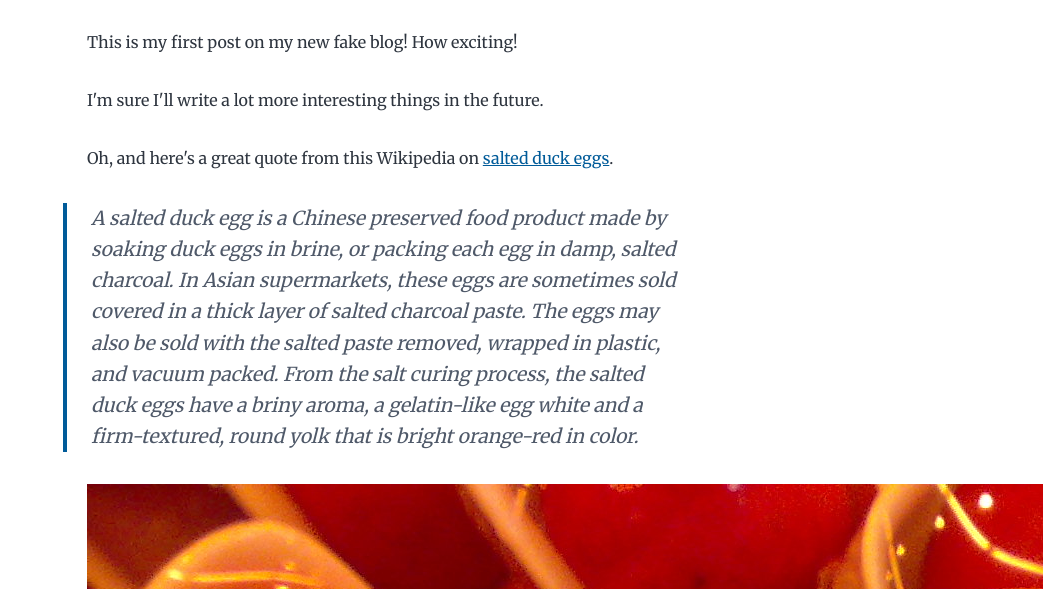
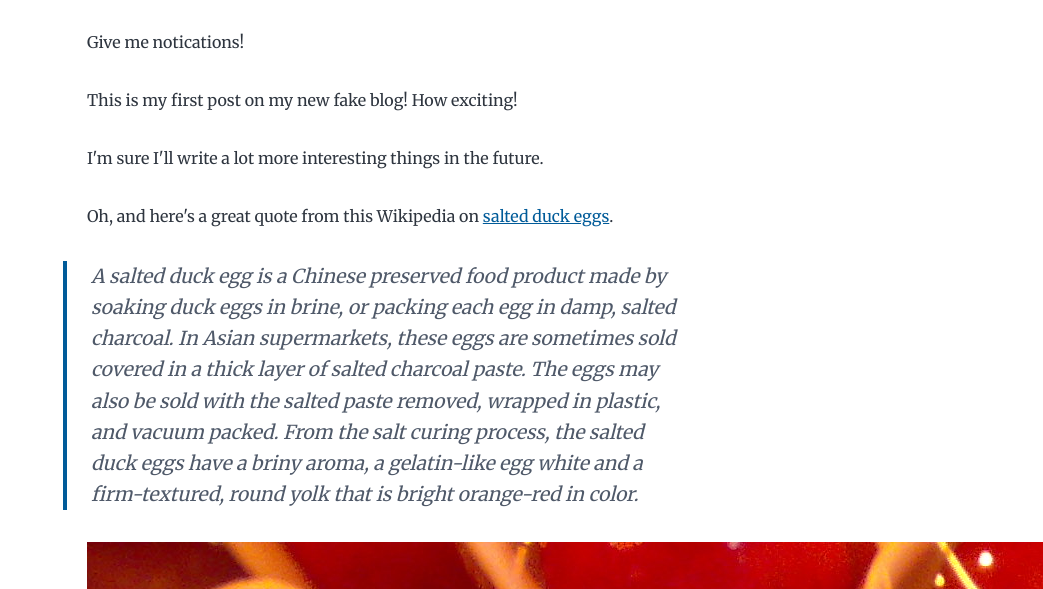
Before and after one commit to JGAntunes/gatsby-yarn-netlify-test, a Gatsby site in the folder packages/blog-2/: page /hello-world/ in a window 1280 px wide. Shown: the part 211-800 px from the top of the page, without its empty margins (237-1280 px from the left). Built offline with nearby package versions, Linux system fonts and the light colour scheme; Gatsby itself is replaced by a stand-in of ours; some packages are replaced by stand-ins of ours.

Commit message:
chore: test netlify notifications

```diff
--- a/packages/blog-2/content/blog/hello-world/index.md
+++ b/packages/blog-2/content/blog/hello-world/index.md
@@ -3,6 +3,8 @@ title: Hello World
 date: "2015-05-01T22:12:03.284Z"
 description: "Hello World"
 ---
+
+Give me notications!
 
 This is my first post on my new fake blog! How exciting!
 
```
